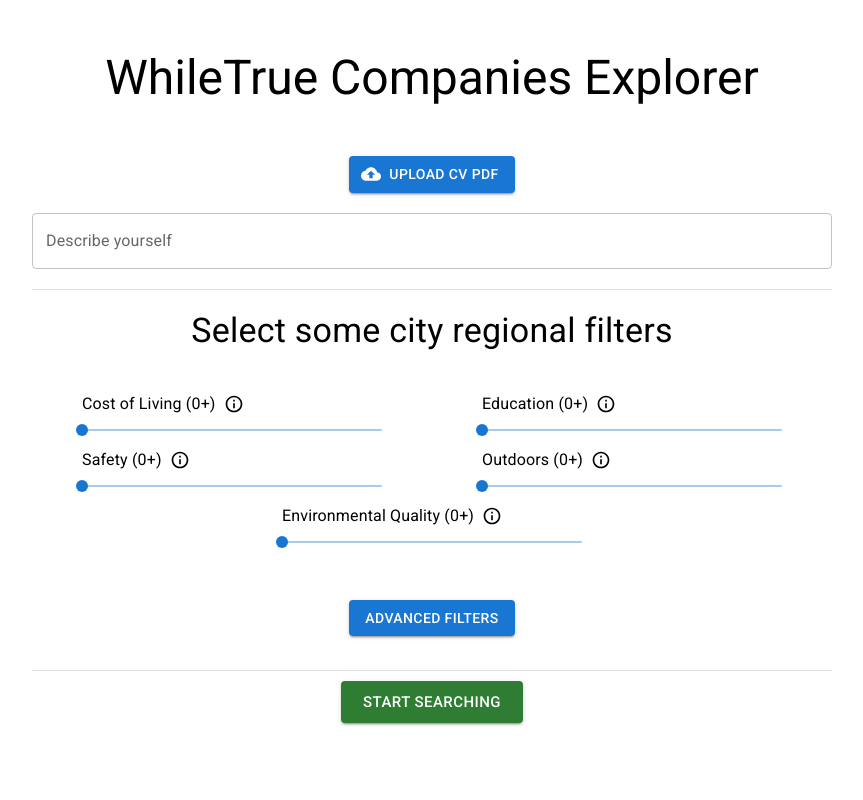
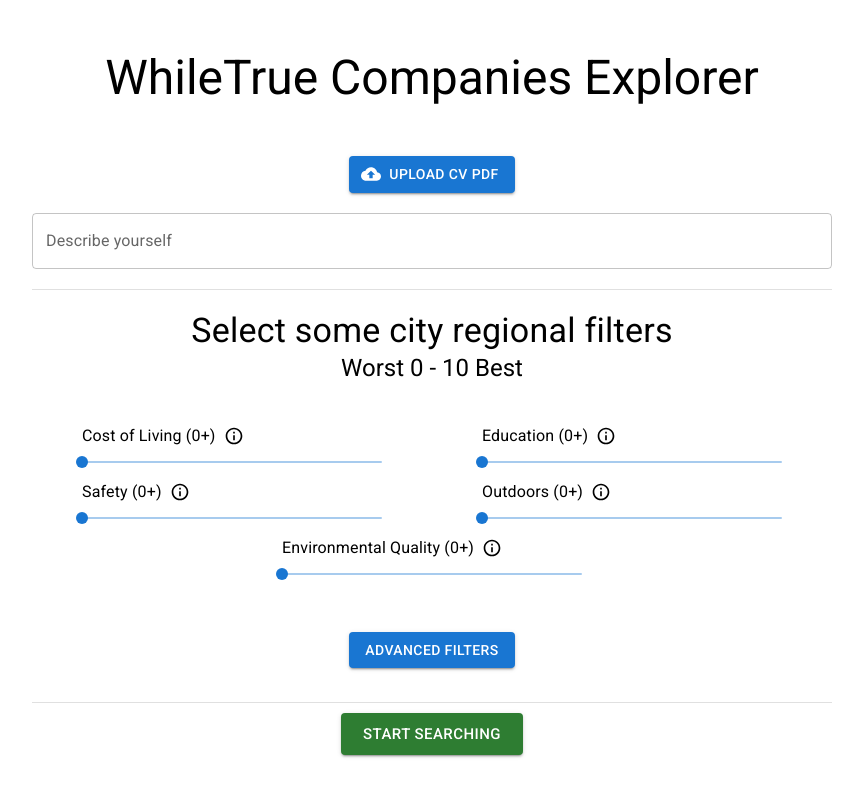
Before and after one commit to DragosGhinea/SmartHack-2023, a React (Create React App) app in the folder frontend/: page / in a window 1280 px wide. Shown: the top 800 px of the page, without its empty margins (208-1071 px from the left). Built offline with nearby package versions, Linux system fonts and the light colour scheme.

Commit message:
Added specification for regional scores

```diff
--- a/frontend/src/input/RegionPreferences.js
+++ b/frontend/src/input/RegionPreferences.js
@@ -22,7 +22,8 @@
             alignItems="center"
             flexDirection="column"
         >
-            <Typography variant="h4" mb={5}>Select some city regional filters</Typography>
+            <Typography variant="h4">Select some city regional filters</Typography>
+            <Typography variant="h5" mb={5}>Worst 0 - 10 Best</Typography>
             <Box
                 sx={{
                 display: 'flex',
```
